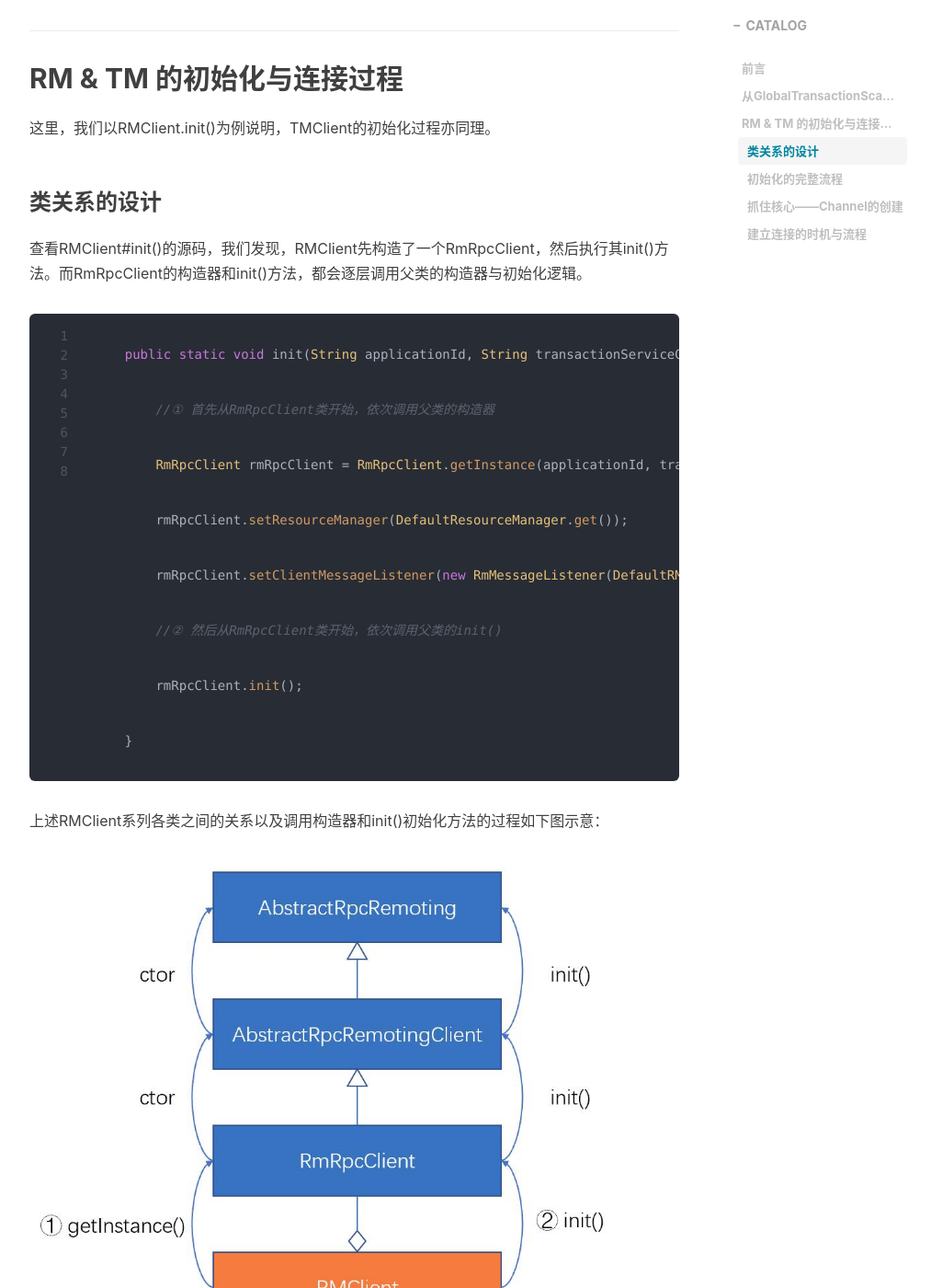
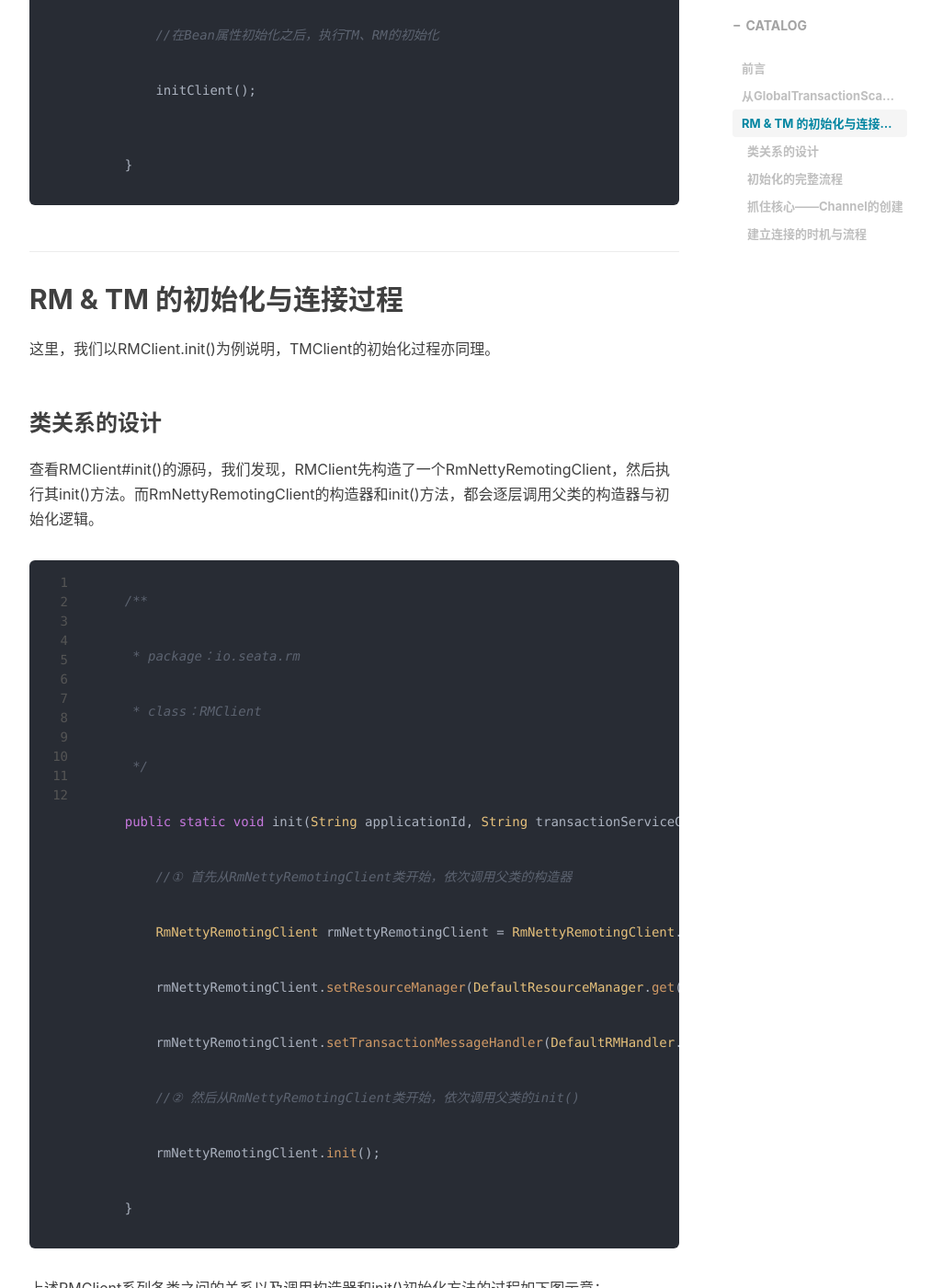
Before and after one commit to booogu/tracetar, a Jekyll site: the page built from _posts/2021-02-28-seata-client-start-analysis-01.md, in a window 1280 px wide and 1400 px high, scrolled down 2341 px. Shown: the whole window at 92% size, without its empty margins (233-1246 px from the left). Built offline with Jekyll 4.4.1, drawn with Linux system fonts in a browser that asks for light colours; nearby versions of some CDN libraries; comment, search, counter and statistics services are not loaded; some of the changed text lies outside the part shown.

Commit message:
update seata

`````diff
--- a/_posts/2021-02-28-seata-client-start-analysis-01.md
+++ b/_posts/2021-02-28-seata-client-start-analysis-01.md
@@ -28,6 +28,10 @@
 
 除此之外，应用侧RPC客户端（TMClient、RMClient）初始化、与TC建立连接的流程，也是在GlobalTransactionScanner#afterPropertiesSet()中发起的：
 ````java
+    /**
+     * package：io.seata.spring.annotation
+     * class：GlobalTransactionScanner
+     */
     @Override
     public void afterPropertiesSet() {
         if (disableGlobalTransaction) {
@@ -45,15 +49,19 @@
 ## RM & TM 的初始化与连接过程
 这里，我们以RMClient.init()为例说明，TMClient的初始化过程亦同理。
 ### 类关系的设计
-查看RMClient#init()的源码，我们发现，RMClient先构造了一个RmRpcClient，然后执行其init()方法。而RmRpcClient的构造器和init()方法，都会逐层调用父类的构造器与初始化逻辑。
+查看RMClient#init()的源码，我们发现，RMClient先构造了一个RmNettyRemotingClient，然后执行其init()方法。而RmNettyRemotingClient的构造器和init()方法，都会逐层调用父类的构造器与初始化逻辑。
 ```java
+    /**
+     * package：io.seata.rm
+     * class：RMClient
+     */
     public static void init(String applicationId, String transactionServiceGroup) {
-        //① 首先从RmRpcClient类开始，依次调用父类的构造器
-        RmRpcClient rmRpcClient = RmRpcClient.getInstance(applicationId, transactionServiceGroup);
-        rmRpcClient.setResourceManager(DefaultResourceManager.get());
-        rmRpcClient.setClientMessageListener(new RmMessageListener(DefaultRMHandler.get(), rmRpcClient));
-        //② 然后从RmRpcClient类开始，依次调用父类的init()
-        rmRpcClient.init();
+        //① 首先从RmNettyRemotingClient类开始，依次调用父类的构造器
+        RmNettyRemotingClient rmNettyRemotingClient = RmNettyRemotingClient.getInstance(applicationId, transactionServiceGroup);
+        rmNettyRemotingClient.setResourceManager(DefaultResourceManager.get());
+        rmNettyRemotingClient.setTransactionMessageHandler(DefaultRMHandler.get());
+        //② 然后从RmNettyRemotingClient类开始，依次调用父类的init()
+        rmNettyRemotingClient.init();
     }
 ```
 上述RMClient系列各类之间的关系以及调用构造器和init()初始化方法的过程如下图示意：
@@ -103,21 +110,29 @@
 
 在参考上面序列图和阅读init()方法源码的过程中，大家会发现，很多init()方法都设定了一些定时任务，而Seata应用侧与协调器的重连（连接）机制，就是通过定时任务的执行来实现的：
 
-```appscript
+```java
     /**
-     * Class io.seata.core.rpc.netty.AbstractRpcRemotingClient
+     * package：io.seata.core.rpcn.netty
+     * class：AbstractNettyRemotingClient
      */
     public void init() {
-        clientBootstrap.setChannelHandlers(new ClientHandler());
-        clientBootstrap.start();
         //设置定时器，定时重连TC Server
         timerExecutor.scheduleAtFixedRate(new Runnable() {
             @Override
             public void run() {
                 clientChannelManager.reconnect(getTransactionServiceGroup());
             }
-        }, SCHEDULE_INTERVAL_MILLS, SCHEDULE_INTERVAL_MILLS, TimeUnit.SECONDS);
-        //以下代码略
+        }, SCHEDULE_DELAY_MILLS, SCHEDULE_INTERVAL_MILLS, TimeUnit.MILLISECONDS);
+        if (NettyClientConfig.isEnableClientBatchSendRequest()) {
+            mergeSendExecutorService = new ThreadPoolExecutor(MAX_MERGE_SEND_THREAD,
+                MAX_MERGE_SEND_THREAD,
+                KEEP_ALIVE_TIME, TimeUnit.MILLISECONDS,
+                new LinkedBlockingQueue<>(),
+                new NamedThreadFactory(getThreadPrefix(), MAX_MERGE_SEND_THREAD));
+            mergeSendExecutorService.submit(new MergedSendRunnable());
+        }
+        super.init();
+        clientBootstrap.start();
     }
 ```
 
`````
Also changed, not shown: other parts of _posts/2021-02-28-seata-client-start-analysis-01.md (+2 -3 lines), img/in-post/rmclient_connect_tcserver.png, img/in-post/rmclient_relation.jpg.
